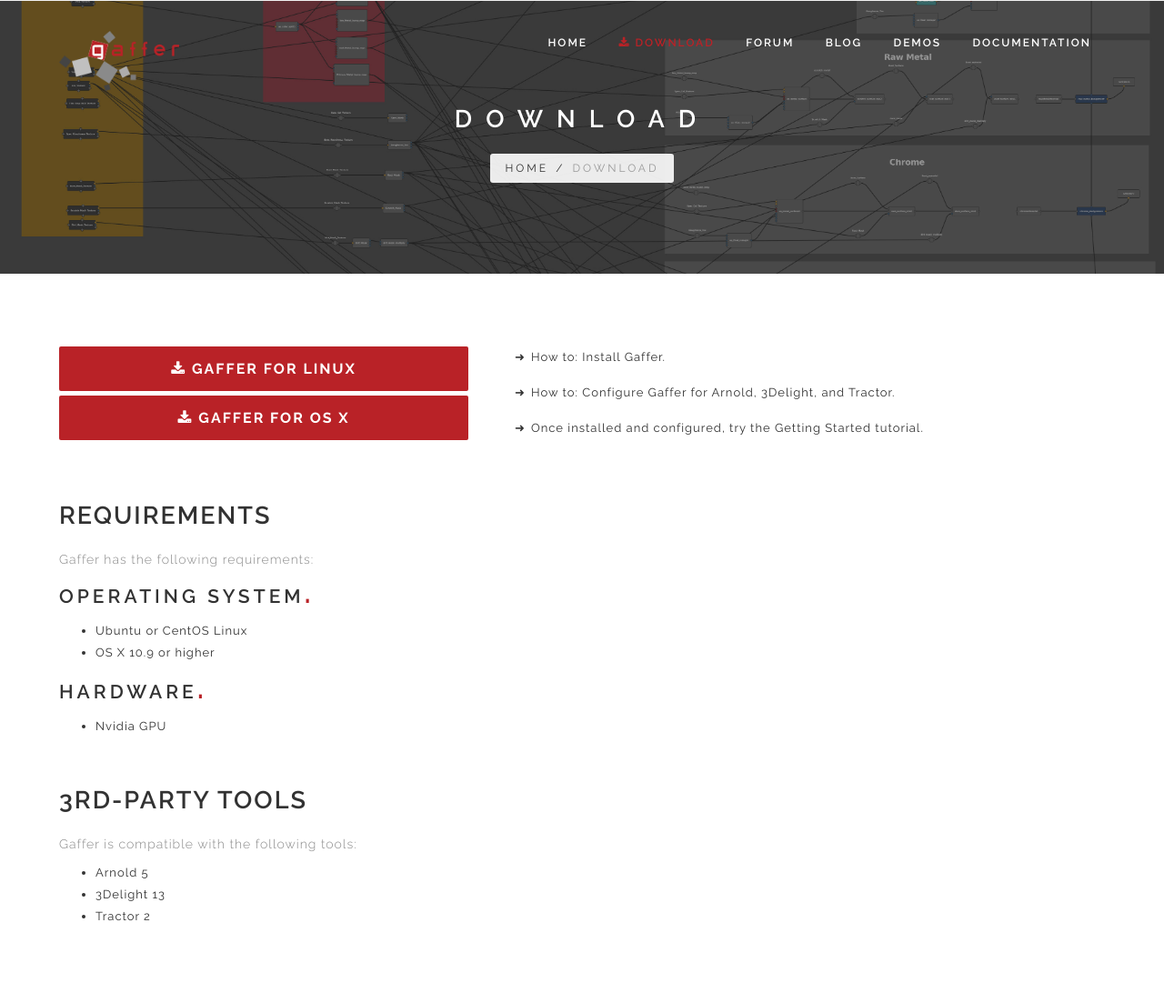
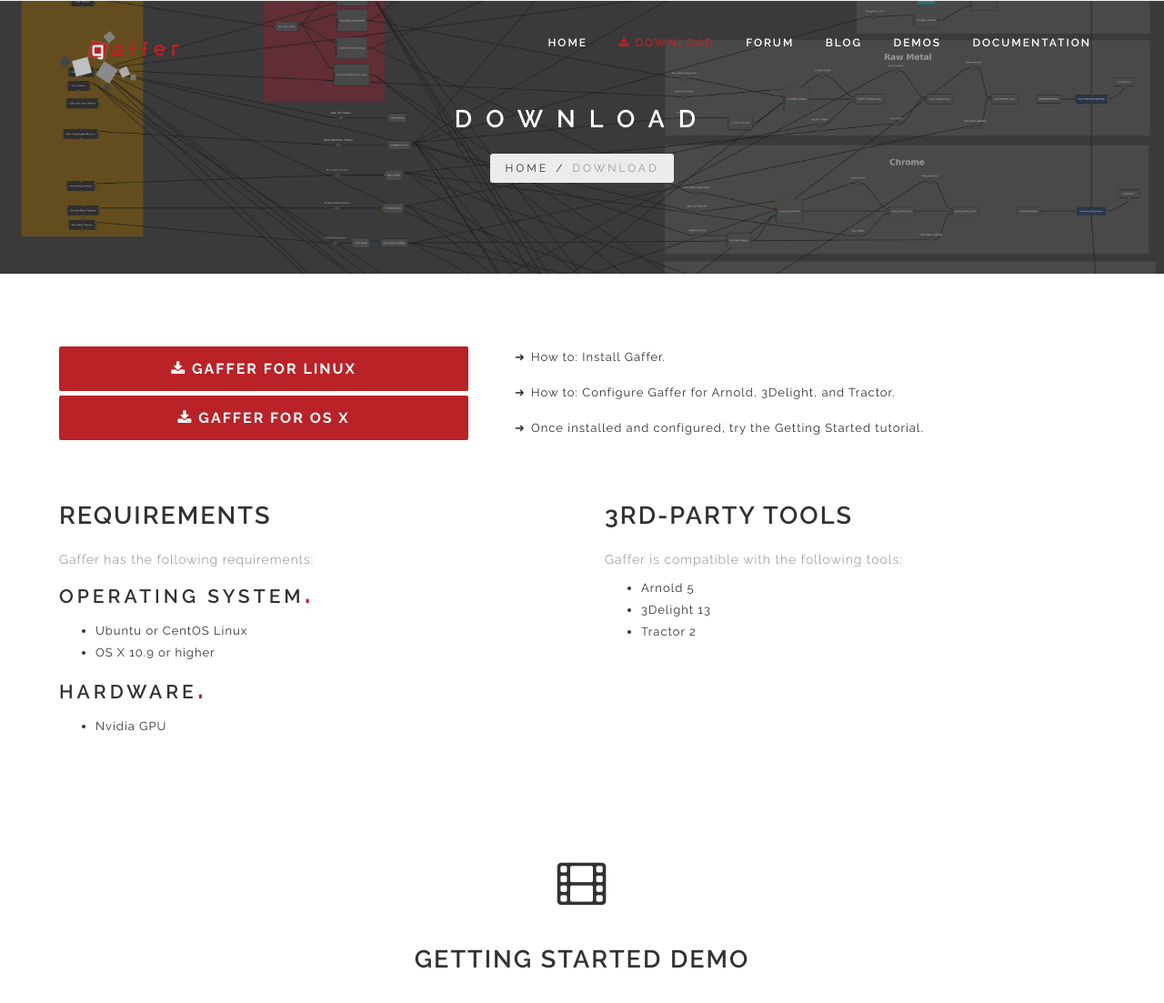
Before and after one commit to GafferHQ/gafferhq.github.io, a Jekyll site: the page built from download.html, in a window 1280 px wide. Shown: the top 1103 px of the page at 91% size. Built offline with Jekyll 4.4.1, drawn with Linux system fonts in a browser that asks for light colours; grey boxes are pictures that could not be loaded.

Commit message:
download.html : Improve "Requirements" spacing

```diff
--- a/download.html
+++ b/download.html
@@ -26,7 +26,7 @@
 
 <section id="requirements" class="container">
     <div class="row ptb-15">
-        <div class="col-xs-12">
+        <div class="col-xs-12 col-sm-6">
             <h2>Requirements</h2>
             <p>Gaffer has the following requirements:</p>
             <h3>Operating System</h3>
@@ -39,9 +39,7 @@
                 <li>Nvidia GPU</li>
             </ul>
         </div>
-    </div>
-    <div class="row ptb-15">
-        <div class="col-xs-12">
+        <div class="col-xs-12 col-sm-6 mt-xs-60">
             <h2>3rd-Party Tools</h2>
             <p>Gaffer is compatible with the following tools:</p>
             <ul>
```
